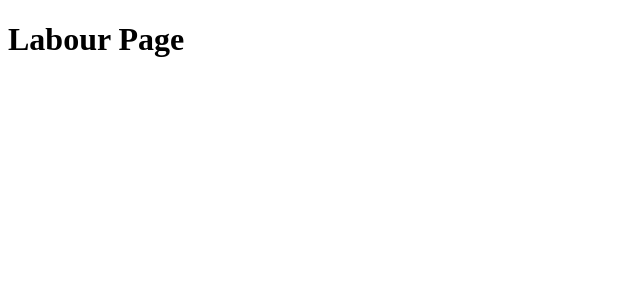
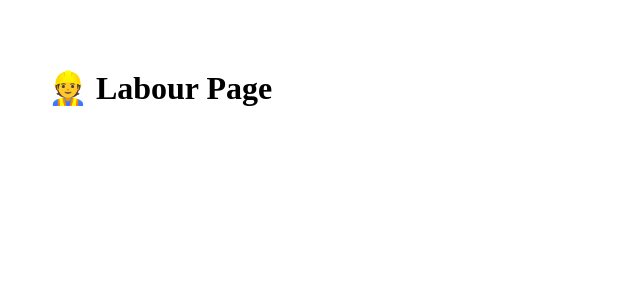
Before and after one commit to Spy9591/adike-labour, a Next.js app: page /labour in a window 1280 px wide. Shown: the top 300 px of the page, without its empty margins (0-640 px from the left). Built offline with nearby package versions, Linux system fonts and the light colour scheme.

Commit message:
Update page.js

```diff
--- a/app/labour/page.js
+++ b/app/labour/page.js
@@ -1,3 +1,7 @@
 export default function LabourPage() {
-  return <h1>Labour Page</h1>;
+  return (
+    <div style={{ padding: "40px" }}>
+      <h1>👷 Labour Page</h1>
+    </div>
+  );
 }
```
